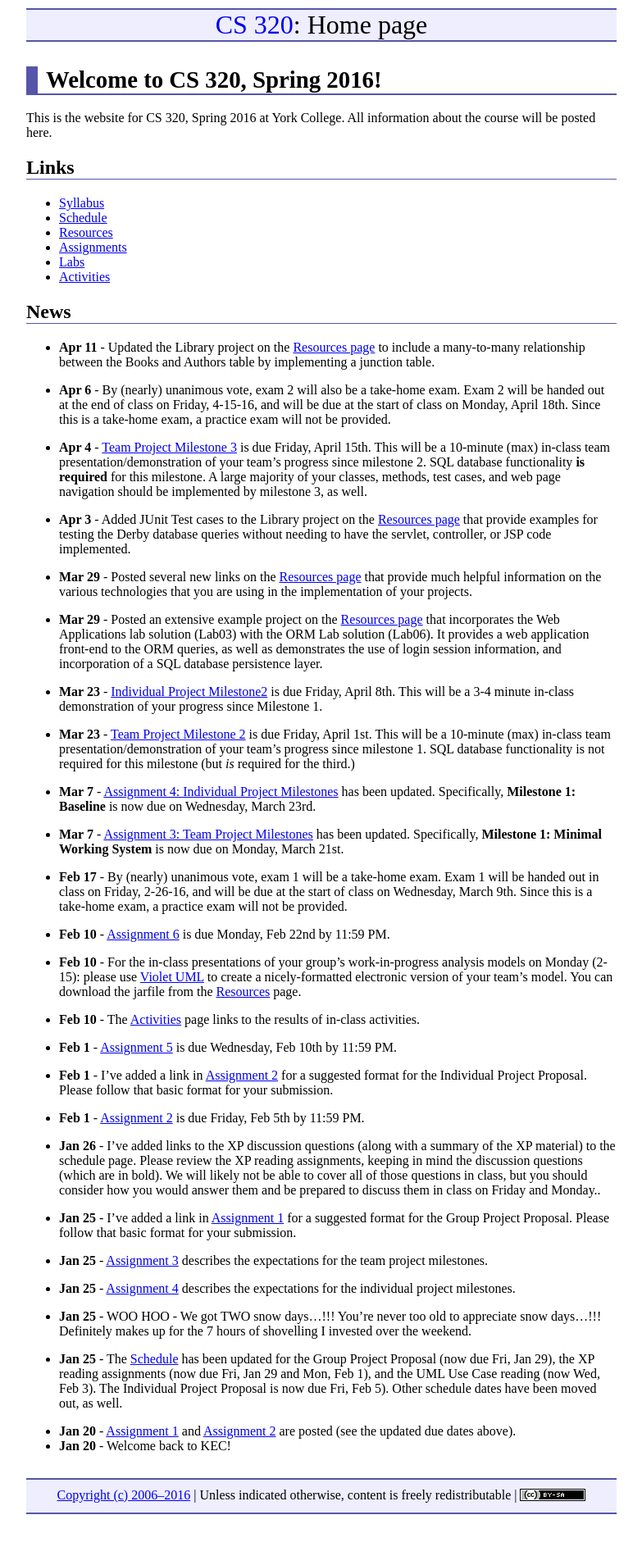
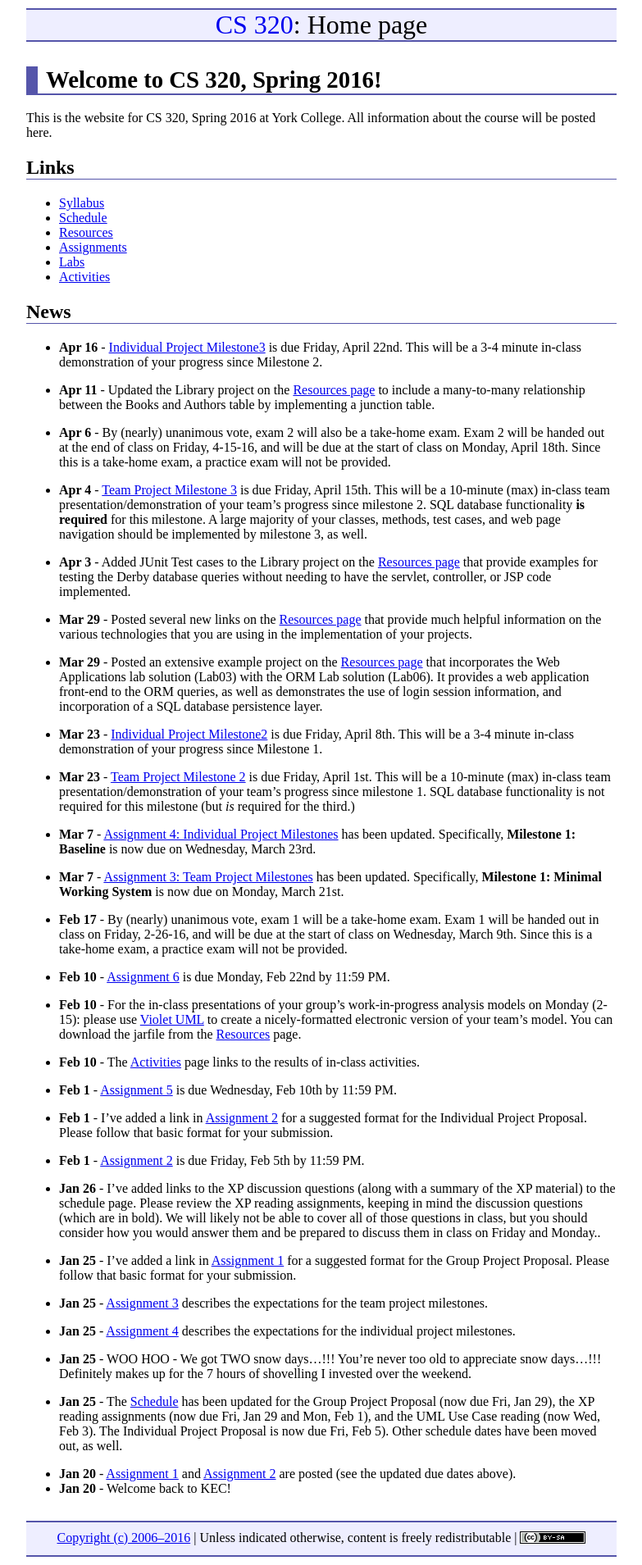
Before and after one commit to ycpcs/cs320-spring2016, a Jekyll site: the page built from index.md, in a window 1280 px wide. Shown: the whole page at 82% size, without its empty margins (248-1031 px from the left). Built offline with Jekyll 4.4.1, drawn with Linux system fonts in a browser that asks for light colours; before the commit the page ends 1857 px from its top, so only the background shows below that.

Commit message:
updated News

```diff
--- a/index.md
+++ b/index.md
@@ -27,6 +27,8 @@ All information about the course will be posted here.
 * **Apr 22** - [Assignment 9](assign/assign09.html) describes the deliverables for the individual project.
 * **Apr 22** - [Assignment 8](assign/assign08.html) describes the deliverables for the team project.
 ­-->
+
+* **Apr 16** - [Individual Project Milestone3](assign/assign04.html) is due Friday, April 22nd.  This will be a 3-4 minute in-class demonstration of your progress since Milestone 2.
 
 * **Apr 11** - Updated the Library project on the [Resources page](./resources) to include a many-to-many relationship between the Books and Authors table by implementing a junction table.
 
```
Also changed, not shown: other parts of index.md (+1 -1 lines).
